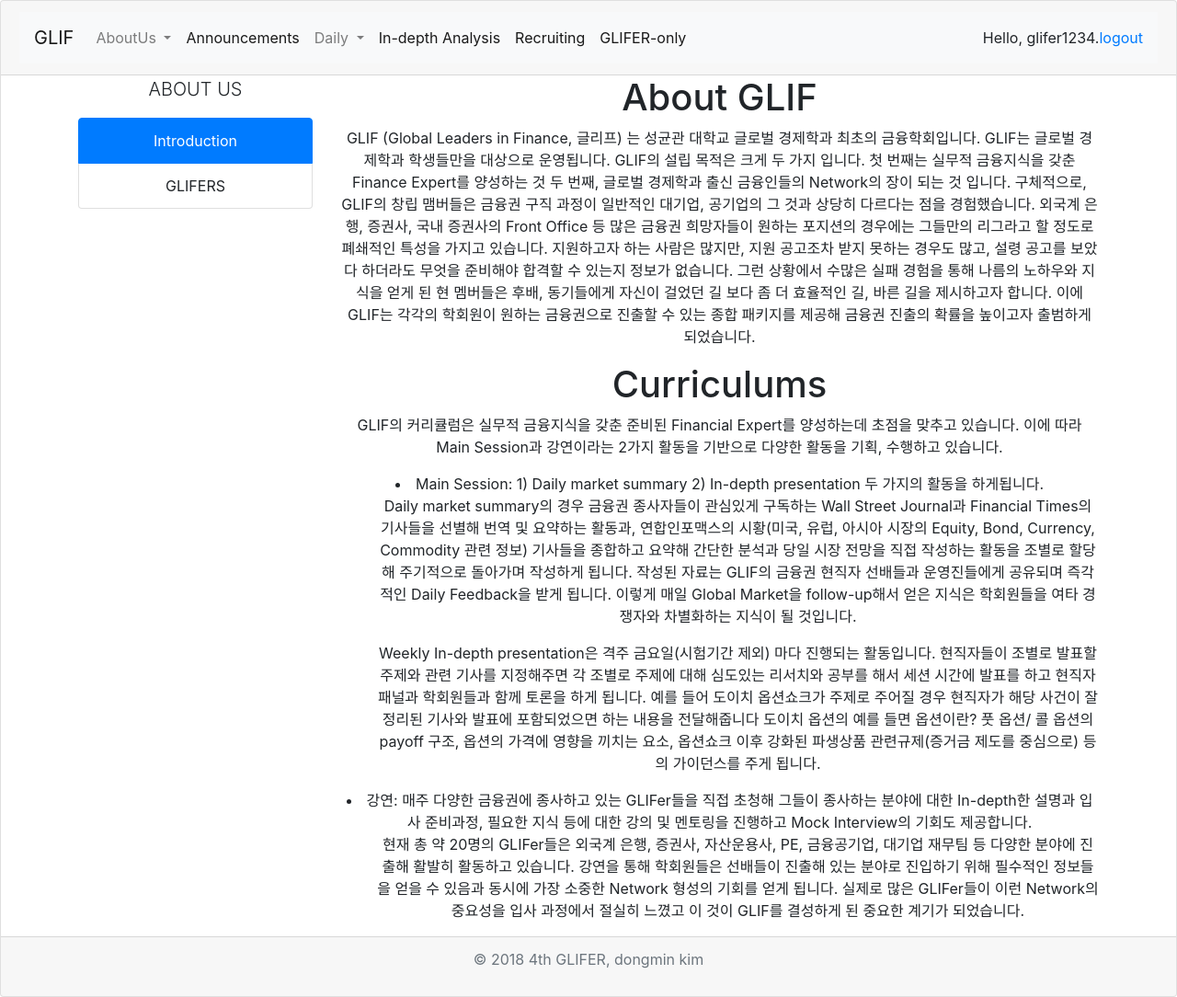
After one commit to dongminkim0220/GLIF_Website_Project, a Django app: page /aboutus/introduction in a window 1280 px wide. The commit adds this page. Shown: the whole page at 92% size. Run offline with Django 3.2, Linux system fonts and the light colour scheme; some libraries are stand-ins or nearby versions.

Commit message:
aboutus/introduction
aboutus/introduction dummies

```diff
--- /dev/null
+++ b/glifpage/templates/glifpage/aboutUs/introduction.html
@@ -0,0 +1,52 @@
+<!-- navbar -->
+{% include "../../partials/header.html" %}
+
+<div class = "container">
+    <div class = "row">
+        <!-- sidebar -->
+        <div class = "col-md-3">
+            <p class = "lead">ABOUT US</p>
+            <div class = "list-group">
+                <li class = "list-group-item active">Introduction</li>
+                <li class = "list-group-item">GLIFERS</li>
+            </div>
+        </div>
+        <!-- contents -->
+        <div class = "col-md-9">
+            <div>
+                <h1>About GLIF</h1>
+                <p>
+                    GLIF (Global Leaders in Finance, 글리프) 는 성균관 대학교 글로벌 경제학과 최초의 금융학회입니다. GLIF는 글로벌 경제학과 학생들만을 대상으로 운영됩니다. GLIF의 설립 목적은 크게 두 가지 입니다. 첫 번째는 실무적 금융지식을 갖춘 Finance Expert를 양성하는 것 두 번째, 글로벌 경제학과 출신 금융인들의 Network의 장이 되는 것 입니다.
+
+                    구체적으로, GLIF의 창립 맴버들은 금융권 구직 과정이 일반적인 대기업, 공기업의 그 것과 상당히 다르다는 점을 경험했습니다. 외국계 은행, 증권사, 국내 증권사의 Front Office 등 많은 금융권 희망자들이 원하는 포지션의 경우에는 그들만의 리그라고 할 정도로 폐쇄적인 특성을 가지고 있습니다. 지원하고자 하는 사람은 많지만, 지원 공고조차 받지 못하는 경우도 많고, 설령 공고를 보았다 하더라도 무엇을 준비해야 합격할 수 있는지 정보가 없습니다. 그런 상황에서 수많은 실패 경험을 통해 나름의 노하우와 지식을 얻게 된 현 멤버들은 후배, 동기들에게 자신이 걸었던 길 보다 좀 더 효율적인 길, 바른 길을 제시하고자 합니다. 이에 GLIF는 각각의 학회원이 원하는 금융권으로 진출할 수 있는 종합 패키지를 제공해 금융권 진출의 확률을 높이고자 출범하게 되었습니다.
+                </p>
+            </div>
+            <div>
+                <h1>Curriculums</h1>
+                <p>
+                    GLIF의 커리큘럼은 실무적 금융지식을 갖춘 준비된 Financial Expert를 양성하는데 초점을 맞추고 있습니다. 이에 따라 Main Session과 강연이라는 2가지 활동을 기반으로 다양한 활동을 기획, 수행하고 있습니다.
+                </p>
+                <li>
+                    Main Session: 1) Daily market summary 2) In-depth presentation 두 가지의 활동을 하게됩니다.
+
+                    <ul>Daily market summary의 경우 금융권 종사자들이 관심있게 구독하는 Wall Street Journal과 Financial Times의 기사들을 선별해 번역 및 요약하는 활동과, 연합인포맥스의 시황(미국, 유럽, 아시아 시장의 Equity, Bond, Currency, Commodity 관련 정보) 기사들을 종합하고 요약해 간단한 분석과 당일 시장 전망을 직접 작성하는 활동을 조별로 할당해 주기적으로 돌아가며 작성하게 됩니다. 작성된 자료는 GLIF의 금융권 현직자 선배들과 운영진들에게 공유되며 즉각적인 Daily Feedback을 받게 됩니다. 이렇게 매일 Global Market을 follow-up해서 얻은 지식은 학회원들을 여타 경쟁자와 차별화하는 지식이 될 것입니다.</ul>
+
+                    <ul>Weekly In-depth presentation은 격주 금요일(시험기간 제외) 마다 진행되는 활동입니다. 현직자들이 조별로 발표할 주제와 관련 기사를 지정해주면 각 조별로 주제에 대해 심도있는 리서치와 공부를 해서 세션 시간에 발표를 하고 현직자 패널과 학회원들과 함께 토론을 하게 됩니다. 예를 들어 도이치 옵션쇼크가 주제로 주어질 경우 현직자가 해당 사건이 잘 정리된 기사와 발표에 포함되었으면 하는 내용을 전달해줍니다 도이치 옵션의 예를 들면 옵션이란? 풋 옵션/ 콜 옵션의 payoff 구조, 옵션의 가격에 영향을 끼치는 요소, 옵션쇼크 이후 강화된 파생상품 관련규제(증거금 제도를 중심으로) 등의 가이던스를 주게 됩니다.</ul>
+                </li>
+
+                <li>
+                    강연: 매주 다양한 금융권에 종사하고 있는 GLIFer들을 직접 초청해 그들이 종사하는 분야에 대한 In-depth한 설명과 입사 준비과정, 필요한 지식 등에 대한 강의 및 멘토링을 진행하고 Mock Interview의 기회도 제공합니다.
+
+                    <ul>현재 총 약 20명의 GLIFer들은 외국계 은행, 증권사, 자산운용사, PE, 금융공기업, 대기업 재무팀 등 다양한 분야에 진출해 활발히 활동하고 있습니다. 강연을 통해 학회원들은 선배들이 진출해 있는 분야로 진입하기 위해 필수적인 정보들을 얻을 수 있음과 동시에 가장 소중한 Network 형성의 기회를 얻게 됩니다. 실제로 많은 GLIFer들이 이런 Network의 중요성을 입사 과정에서 절실히 느꼈고 이 것이 GLIF를 결성하게 된 중요한 계기가 되었습니다.</ul>
+                </li>
+            </div>
+
+            <div class = "thumbnail">
+
+            </div>
+        </div>
+    </div>
+</div>
+
+<!-- footer -->
+{% include "../../partials/footer.html" %}
--- a/glifpage/templates/glifpage/index.html
+++ b/glifpage/templates/glifpage/index.html
@@ -1,7 +1,5 @@
 <!-- navbar -->
 {% include "../partials/header.html" %}
-
-
 
 <div class="card-body">
     <div class = "testpicture">
--- a/glifpage/templates/partials/footer.html
+++ b/glifpage/templates/partials/footer.html
@@ -5,5 +5,11 @@
 
 
 </div>
+
+<script src="https://code.jquery.com/jquery-3.3.1.slim.min.js" integrity="sha384-q8i/X+965DzO0rT7abK41JStQIAqVgRVzpbzo5smXKp4YfRvH+8abtTE1Pi6jizo" crossorigin="anonymous"></script>
+<script src="https://cdnjs.cloudflare.com/ajax/libs/popper.js/1.14.6/umd/popper.min.js" integrity="sha384-wHAiFfRlMFy6i5SRaxvfOCifBUQy1xHdJ/yoi7FRNXMRBu5WHdZYu1hA6ZOblgut" crossorigin="anonymous"></script>
+<script src="https://stackpath.bootstrapcdn.com/bootstrap/4.2.1/js/bootstrap.min.js" integrity="sha384-B0UglyR+jN6CkvvICOB2joaf5I4l3gm9GU6Hc1og6Ls7i6U/mkkaduKaBhlAXv9k" crossorigin="anonymous"></script>
+
 </body>
+
 </html>
--- a/glifpage/templates/partials/header.html
+++ b/glifpage/templates/partials/header.html
@@ -6,7 +6,7 @@
     <meta http-equiv="X-UA-Compatible" content="ie=edge">
     <title>GLIF</title>
     <link rel="stylesheet" href="https://stackpath.bootstrapcdn.com/bootstrap/4.2.1/css/bootstrap.min.css">
-    <link rel="stylesheet" href="../../css/index.css">
+    <!-- <link rel="stylesheet" href="../../css/index.css"> -->
 </head>
 <body>
     <div class="card text-center">
@@ -21,19 +21,19 @@
                 <div class="collapse navbar-collapse" id="navbarSupportedContent">
                 <ul class="navbar-nav mr-auto">
                     <li class="nav-item dropdown">
-                        <a class="nav-link dropdown-toggle" href="/introduction" id="navbarDropdownMenuLink" role="button" data-toggle="dropdown" aria-haspopup="false" aria-expanded="true">
-                            Introduction
+                        <a class="nav-link dropdown-toggle" href="#" id="navbarDropdownMenuLink" role="button" data-toggle="dropdown" aria-haspopup="false" aria-expanded="true">
+                            AboutUs
                         </a>
                         <div class="dropdown-menu" aria-labelledby="navbarDropdownMenuLink">
-                            <a class="dropdown-item" href="#">동아리 소개</a>
-                            <a class="dropdown-item" href="#">GLIFERS</a>
+                            <a class="dropdown-item" href="/aboutus/introduction">Introduction</a>
+                            <a class="dropdown-item" href="/aboutus/glifers">GLIFERS</a>
                         </div>
                     </li>
                     <li class="nav-item active">
                         <a class="nav-link" href="/announcement">Announcements <span class="sr-only">(current)</span></a>
                     </li>
                     <li class="nav-item dropdown">
-                        <a class="nav-link dropdown-toggle" href="/daily" id="navbarDropdownMenuLink" role="button" data-toggle="dropdown" aria-haspopup="false" aria-expanded="true">
+                        <a class="nav-link dropdown-toggle" href="#" id="navbarDropdownMenuLink" role="button" data-toggle="dropdown" aria-haspopup="false" aria-expanded="true">
                             Daily
                         </a>
                         <div class="dropdown-menu" aria-labelledby="navbarDropdownMenuLink">
@@ -43,12 +43,14 @@
                         </div>
                     </li>
                     <li class="nav-item active">
-                        <a class="nav-link" href="/inDepthAnalysis">In-depth Analysis <span class="sr-only">(current)</span></a>
+                        <a class="nav-link" href="/indepthanalysis">In-depth Analysis <span class="sr-only">(current)</span></a>
                     </li>
                     <li class="nav-item active">
-                        <a class="nav-link" href="/recruiting">recruiting <span class="sr-only">(current)</span></a>
+                        <a class="nav-link" href="/recruiting">Recruiting <span class="sr-only">(current)</span></a>
                     </li>
-
+                    <li class="nav-item active">
+                        <a class="nav-link" href="/recruiting">GLIFER-only <span class="sr-only">(current)</span></a>
+                    </li>
                 </ul>
 
                 <ul class="nav navbar-nav navbar-right">
@@ -63,10 +65,3 @@
                 </div>
             </nav>
         </div>
-
-
-
-        <script src="https://code.jquery.com/jquery-3.3.1.slim.min.js" integrity="sha384-q8i/X+965DzO0rT7abK41JStQIAqVgRVzpbzo5smXKp4YfRvH+8abtTE1Pi6jizo" crossorigin="anonymous"></script>
-        <script src="https://cdnjs.cloudflare.com/ajax/libs/popper.js/1.14.6/umd/popper.min.js" integrity="sha384-wHAiFfRlMFy6i5SRaxvfOCifBUQy1xHdJ/yoi7FRNXMRBu5WHdZYu1hA6ZOblgut" crossorigin="anonymous"></script>
-        <script src="https://stackpath.bootstrapcdn.com/bootstrap/4.2.1/js/bootstrap.min.js" integrity="sha384-B0UglyR
-        +jN6CkvvICOB2joaf5I4l3gm9GU6Hc1og6Ls7i6U/mkkaduKaBhlAXv9k" crossorigin="anonymous"></script>
--- a/glifpage/urls.py
+++ b/glifpage/urls.py
@@ -3,9 +3,9 @@ from . import views
 
 urlpatterns = [
     url(r'^$', views.index, name= 'index'),
-    url(r'^introduction', views.introduction, name= 'introduction'),
+    url(r'^aboutus', views.aboutUs, name= 'aboutUs'),
     url(r'^announcement', views.announcement, name= 'announcement'),
     url(r'^daily', views.daily, name= 'daily'),
-    url(r'^inDepthAnalysis', views.inDepthAnalysis, name= 'inDepthAnalysis'),
+    url(r'^indepthanalysis', views.inDepthAnalysis, name= 'inDepthAnalysis'),
     url(r'^recruiting', views.recruiting, name= 'recruiting'),
 ]
--- a/glifpage/views.py
+++ b/glifpage/views.py
@@ -4,8 +4,11 @@ from django.shortcuts import render
 def index(request):
     return render(request, 'glifpage/index.html', {})
 
-def introduction(request):
-    return render(request, 'glifpage/introduction.html', {})
+def aboutUs(request):
+    if request.META['PATH_INFO'] == '/aboutus/introduction' :
+        return render(request, 'glifpage/aboutUs/introduction.html', {})
+    elif request.META['PATH_INFO'] == '/aboutus/glifers' :
+        return render(request, 'glifpage/aboutUs/glifers.html', {})
 
 def announcement(request):
     return render(request, 'glifpage/announcement.html', {})
```
Also changed, not shown: glifpage/templates/glifpage/aboutUs/glifers.html (added, +22 -0 lines), glifpage/templates/glifpage/introduction.html (deleted, +0 -7 lines).
